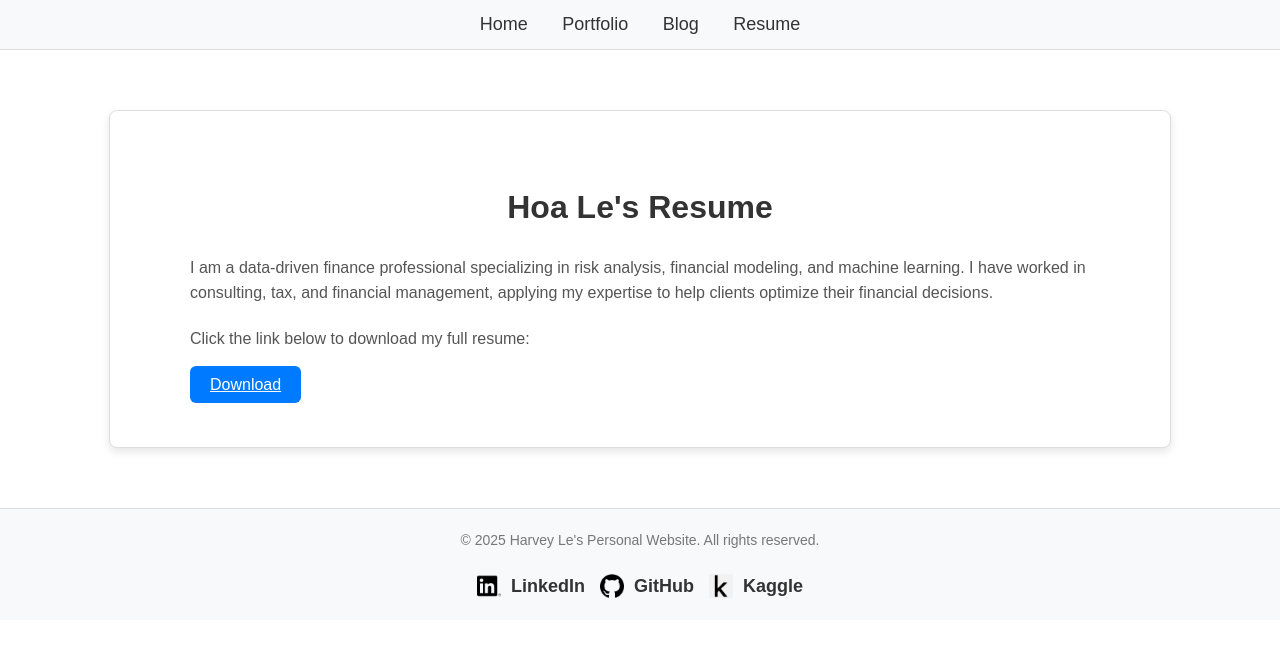
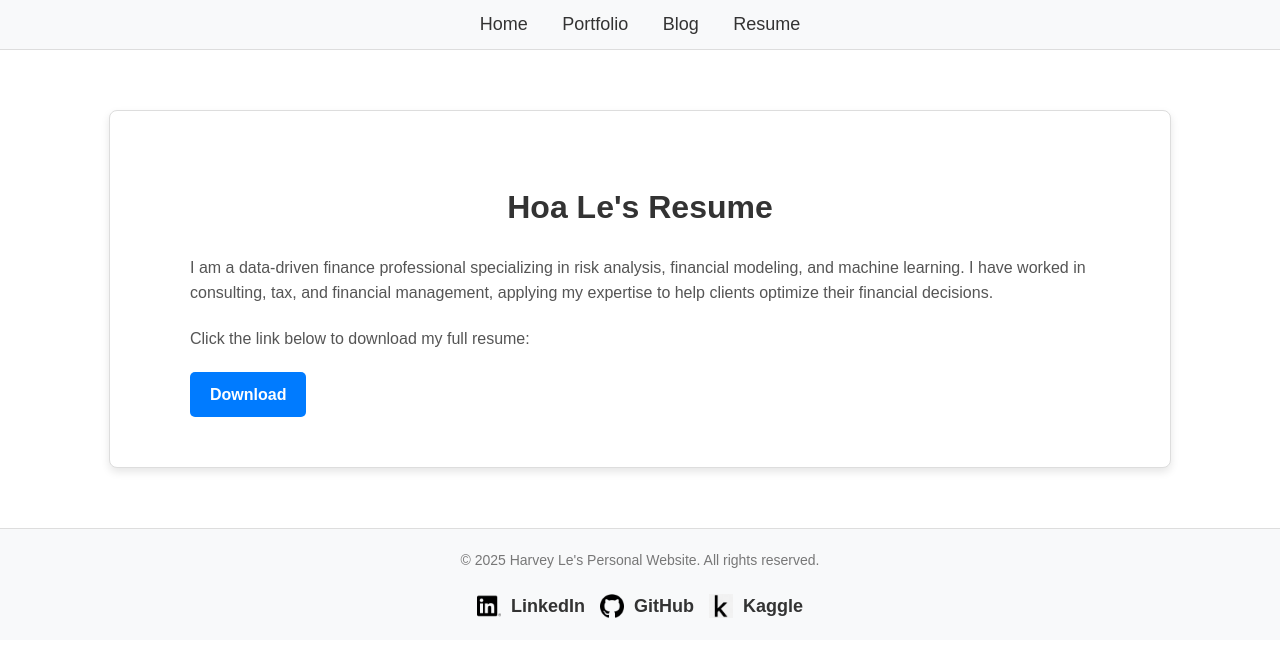
Before and after one commit to Hoale2908/hoale2908.github.io, a Jekyll site: the page built from resume.html, in a window 1280 px wide. Shown: the top 657 px of the page. Built offline with Jekyll 4.4.1, drawn with Linux system fonts in a browser that asks for light colours.

Commit message:
Refactor button styles in CSS and update resume download link class for consistency

```diff
--- a/assets/styles.css
+++ b/assets/styles.css
@@ -90,23 +90,6 @@
 
 .card p {
   color: #bdbdbd;
-}
-
-/* Buttons */
-button, .button {
-  background-color: #007bff;
-  color: #ffffff;
-  border: none;
-  border-radius: 6px;
-  padding: 10px 20px;
-  font-size: 16px;
-  cursor: pointer;
-  transition: background-color 0.3s ease, transform 0.2s ease;
-}
-
-button:hover, .button:hover {
-  background-color: #0066d3;
-  transform: scale(1.05);
 }
 
 /* Social Links */
@@ -286,6 +269,7 @@
 
 li a:hover {
   color: #007bff;
+  text-decoration: underline;
 }
 
 li p {
--- a/resume.html
+++ b/resume.html
@@ -16,7 +16,7 @@
 
   <section class="download">
     <p>Click the link below to download my full resume:</p>
-    <a href="https://drive.google.com/file/d/1-kDvWwWiH-r-aV6WxbNWkqbqmMvhDjEh/view?usp=sharing" class="button" download>Download</a>
+    <a href="https://drive.google.com/file/d/1-kDvWwWiH-r-aV6WxbNWkqbqmMvhDjEh/view?usp=sharing" class="cta-button" download>Download</a>
   </section>
 
 </div>
```
